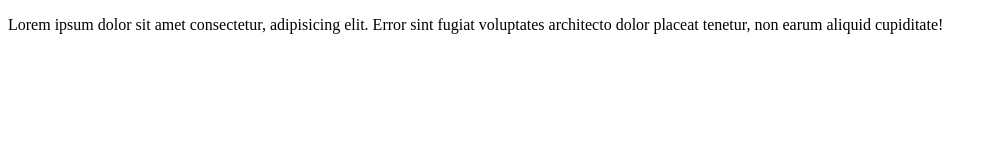
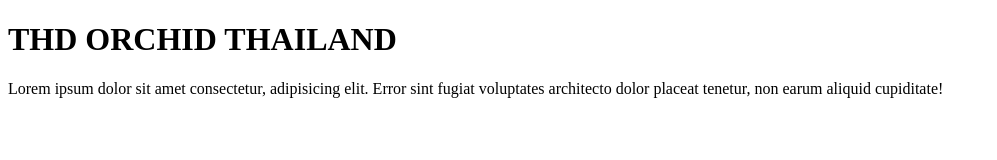
Before and after one commit to mecto1234/mecto1234.github.io, a plain HTML site: page index.html in a window 1280 px wide. Shown: the whole page, without its empty margins (0-997 px from the left). Drawn offline with Linux system fonts and the light colour scheme.

Commit message:
add header

```diff
--- a/index.html
+++ b/index.html
@@ -1,11 +1,13 @@
 <!DOCTYPE html>
 <html lang="en">
 <head>
+    <!-- Heading -->
     <meta charset="UTF-8">
     <meta name="viewport" content="width=device-width, initial-scale=1.0">
     <title>RESEARCH PROJECT</title>
 </head>
 <body>
+    <h1>THD ORCHID THAILAND</h1>
     <p>Lorem ipsum dolor sit amet consectetur, adipisicing elit. Error sint fugiat voluptates architecto dolor placeat tenetur, non earum aliquid cupiditate!</p>
 </body>
 </html>
```
